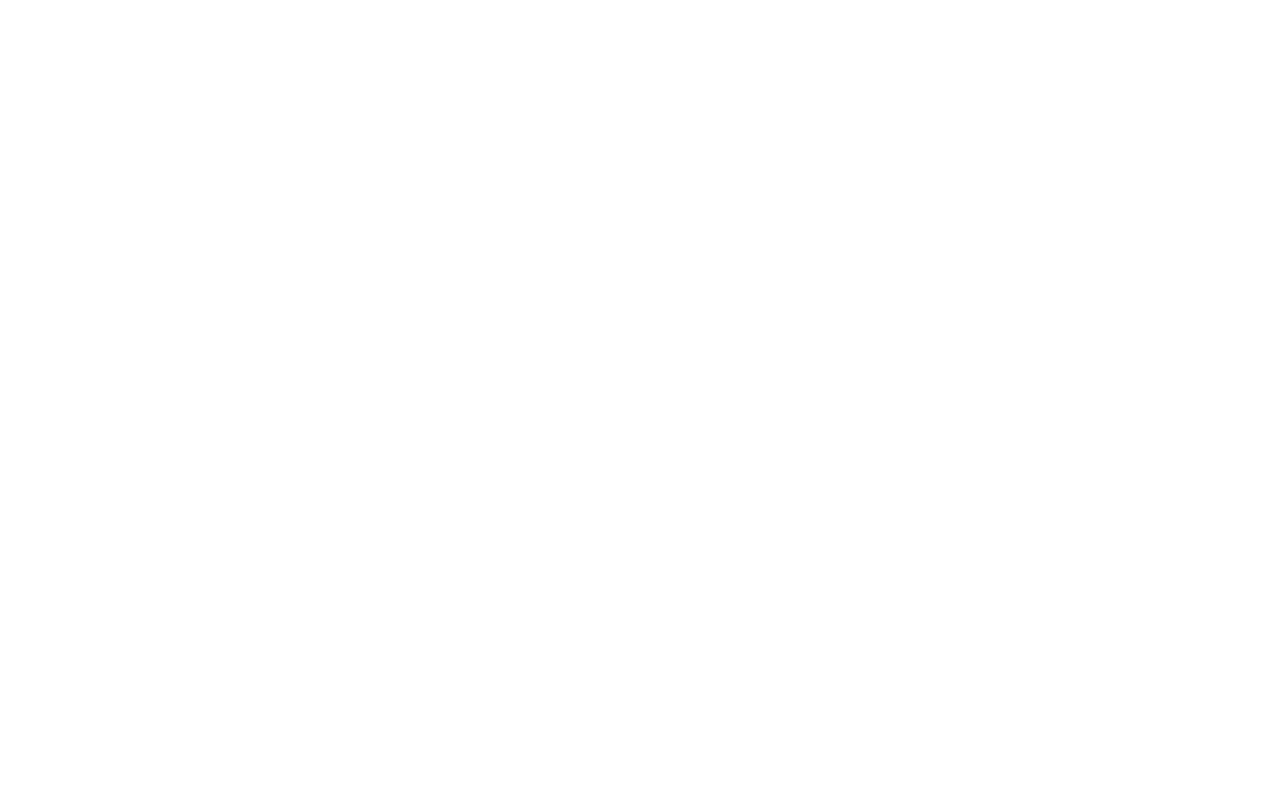
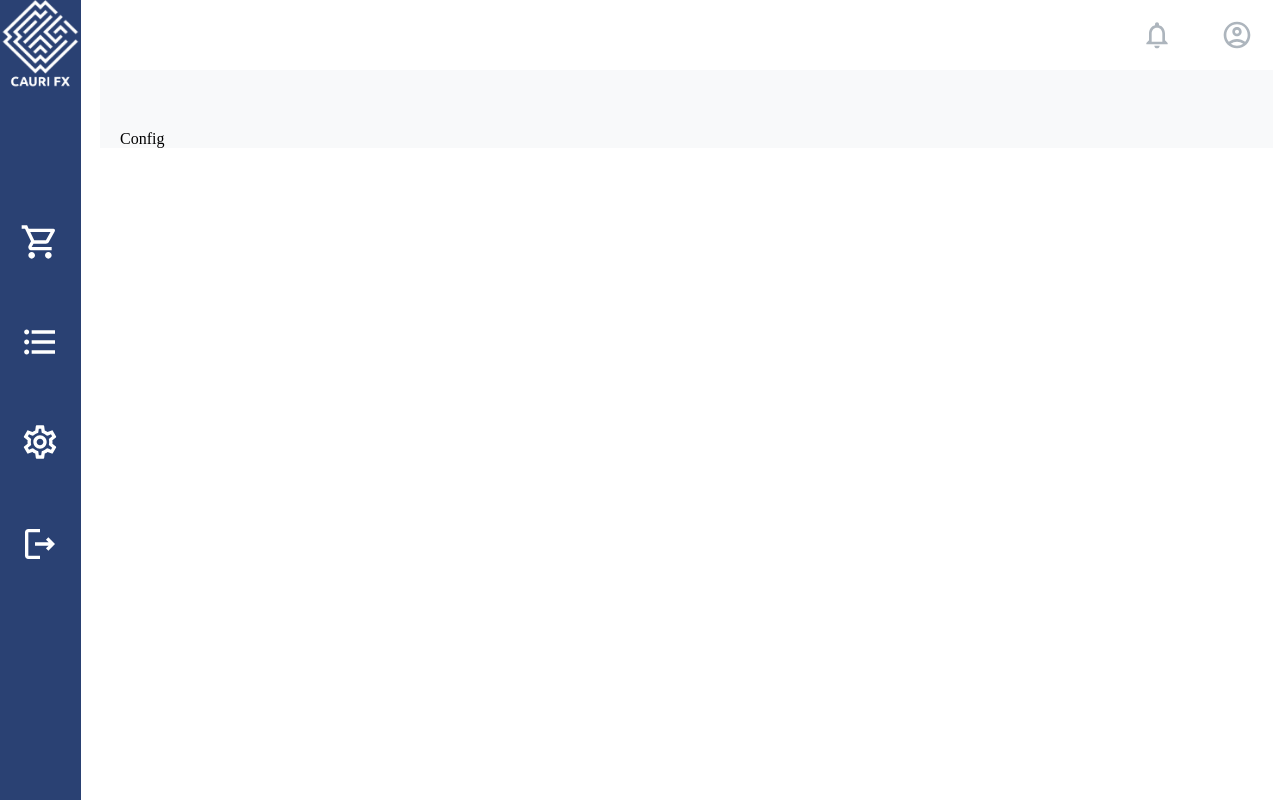
Before and after one commit to Thiernoamadousow219/reactjs-lab, a React (Create React App) app in the folder build-admin-tpl-with-mui/: page /admin/config in a window 1280 px wide. Before the commit this address had no page. Built offline with nearby package versions, Linux system fonts and the light colour scheme.

Commit message:
Add config page

```diff
--- a/build-admin-tpl-with-mui/src/app/App.jsx
+++ b/build-admin-tpl-with-mui/src/app/App.jsx
@@ -5,6 +5,7 @@
 import { BrowserRouter, Route, Routes } from 'react-router-dom';
 import Login from './views/Login';
 import Historique from './views/Historique';
+import Config from './views/Config';
 
 function App() {
   return (
@@ -15,6 +16,7 @@
             <Route path='admin'>
                 <Route index element={<Home />} />
                 <Route path='historique' element={<Historique />} />
+                <Route path='config' element={<Config />} />
             </Route>
         </Routes>
       </BrowserRouter>
--- a/build-admin-tpl-with-mui/src/app/views/AdminTemplate.jsx
+++ b/build-admin-tpl-with-mui/src/app/views/AdminTemplate.jsx
@@ -1,5 +1,5 @@
 import { AccountCircleOutlined, FormatListBulletedOutlined,
-  LogoutOutlined, NotificationsNoneOutlined, ShoppingCartOutlined } from '@mui/icons-material';
+  LogoutOutlined, NotificationsNoneOutlined, SettingsOutlined, ShoppingCartOutlined } from '@mui/icons-material';
 import { Box, Grid, Popover, styled, Typography } from '@mui/material'
 import React, { useState } from 'react'
 import { Link } from 'react-router-dom';
@@ -114,8 +114,8 @@
                     </Link>
                  </MenuItem>
                  <MenuItem sx={MenuItemStyles}>
-                    <Link to='/admin/historique'>
-                      <FormatListBulletedOutlined />
+                    <Link to='/admin/config'>
+                      <SettingsOutlined />
                     </Link>
                  </MenuItem>
                  <MenuItem sx={MenuItemStyles}>
```
